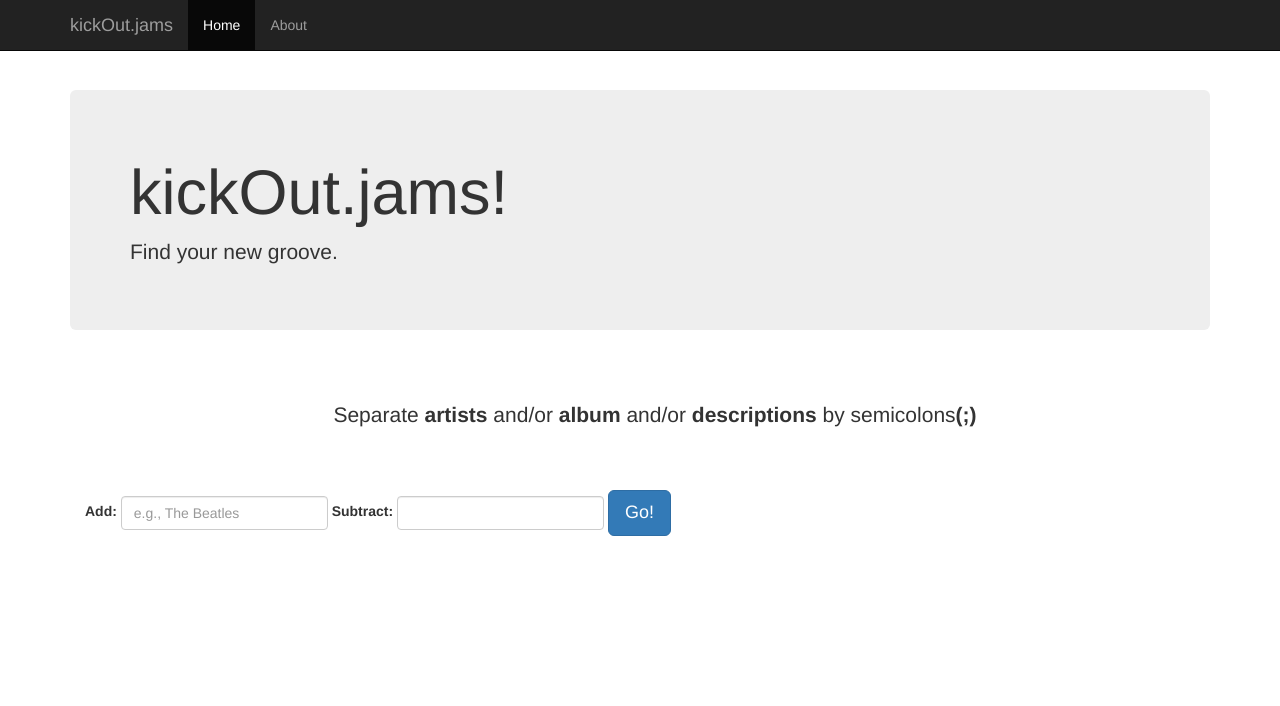
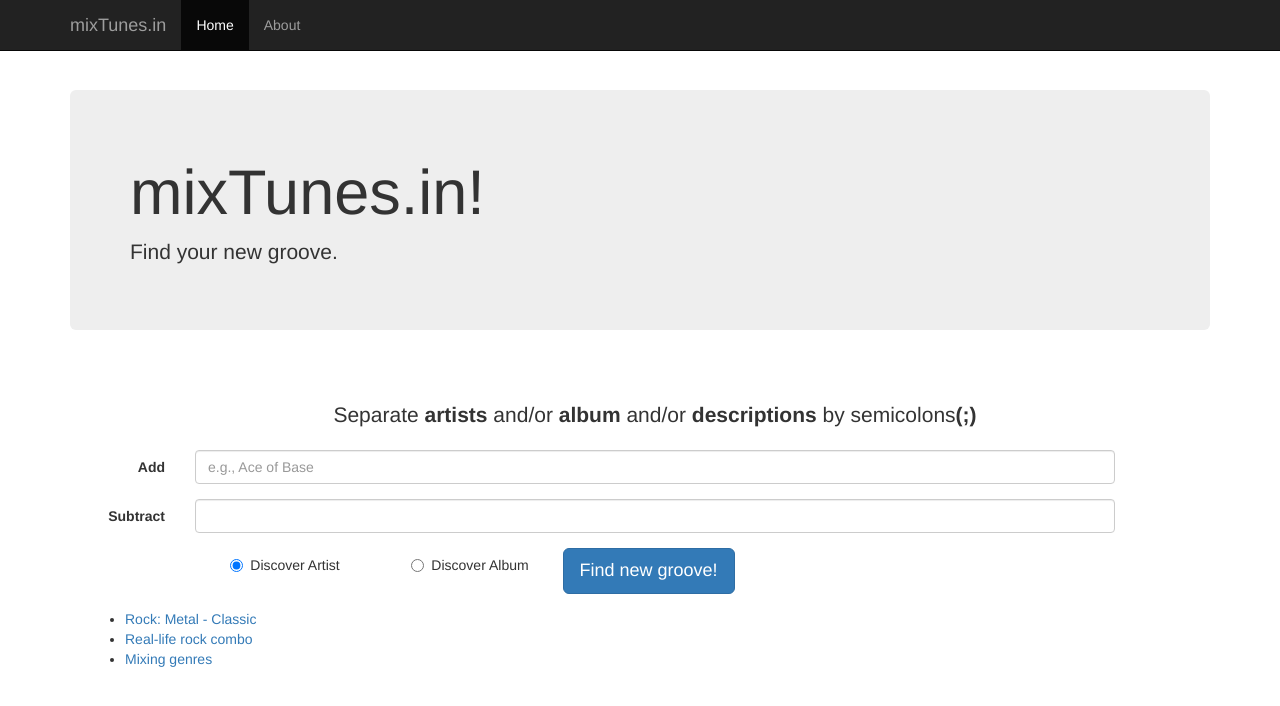
Before and after one commit to dhochste/project_app, a Python web app: template templates/index.html in a window 1280 px wide. Shown: the top 706 px of the page. Run offline with Jinja, Linux system fonts and the light colour scheme; the template is opened without the code that fills it, so the values that code supplies are empty; some libraries are stand-ins or nearby versions.

Commit message:
Rearrange front end: Lengthed input boxes. Added radio buttons to provide results by artist vs by album (option not live yet, though). Updated example links to be working well.

```diff
--- a/templates/index.html
+++ b/templates/index.html
@@ -8,7 +8,7 @@
     <meta name="author" content="David L. Hochstetler">
     <link rel="icon" href="../../favicon.ico">
 
-    <title>Welcome to kickOut.jams!</title>
+    <title>Welcome to mixtunes.in!</title>
 
     <!-- Bootstrap core CSS -->
     <link href="../static/css/bootstrap.min.css" rel="stylesheet">
@@ -38,7 +38,7 @@
             <span class="icon-bar"></span>
             <span class="icon-bar"></span>
           </button>
-          <a class="navbar-brand" href="./">kickOut.jams</a>
+          <a class="navbar-brand" href="./">mixTunes.in</a>
         </div>
 
         <div id="navbar" class="collapse navbar-collapse">
@@ -56,37 +56,62 @@
 
       <!-- Main jumbotron for a primary marketing message or call to action -->
       <div class="jumbotron">
-        <h1>kickOut.jams!</h1>
+        <h1>mixTunes.in!</h1>
         <p>Find your new groove.</p>
       </div>
 
       <div class = "container">
         <div class="starter-template">
           <p class="lead"> Separate <strong>artists</strong> and/or <strong>album</strong> and/or <strong>descriptions</strong> by semicolons<strong>(;)</strong> </p>
-        </div>
 
-        <!-- <form class="form-inline" action="/output" method="GET"> -->
-        <form class="form-inline" action="/output" method="GET">
-          <div class="form-group">
-            <label for="ID">Add: </label>
-            <input type="text" class="form-control" id="inputAdd" name="inputAdd" placeholder="e.g., The Beatles">
-          </div>
+          <!-- <form class="form-inline" action="/output" method="GET"> -->
+          <form class="form-horizontal" action="/output" name="inputform" method="GET">
 
-          <div class="form-group">
-            <label for="ID">Subtract: </label>
-            <input type="text" class="form-control" id="inputSubtract" name="inputSubtract">
-          </div>
+            <div class="form-group">
+              <label class="col-md-1 control-label" for="formGroupInputAdd">Add </label>
+              <div class="col-md-10">
+                <input type="text" class="form-control" id="inputAdd" name="inputAdd" placeholder="e.g., Ace of Base">
+              </div>
+            </div>
+            <div class="form-group">
+              <label class="col-md-1 control-label" for="formGroupInputSubtract">Subtract </label>
+              <div class="col-md-10">
+                <input type="text" class="form-control" id="inputSubtract" name="inputSubtract">
+              </div>
+            </div>
+            <div class="radio col-sm-2 col-sm-offset-1">
+              <label>
+                <input type="radio" name="optionsRadios" id="radioArtist" value="optionArtist" checked> Discover Artist
+              </label>
+            </div>
+            <div class="radio col-sm-2">
+              <label>
+                <input type="radio" name="optionsRadios" id="radioTitle" value="optionTitle"> Discover Album
+              </label>
+            </div>
+            <div class="form-group col-sm-2">
+              <button type="submit" class="btn btn-lg btn-primary"> Find new groove! </button>
+            </div>
 
-          <div class="form-group">
-            <button type="submit" class="btn btn-lg btn-primary"> Go! </button>
-          </div>
+          </form><!-- form-horizontal -->
 
-          <!-- <button type="submit" class="btn btn-lg btn-success"> + </button> -->
-        </form>
-      </div>
+        </div><!-- starter-template-->
+      </div><!-- container: Input forms-->
 
 
-    </div><!-- /.container-->
+      <div class = "container">
+        <ul>
+          <li> <a href=# onclick="document.inputform.inputAdd.value='Metallica';
+            document.inputform.inputSubtract.value='Rolling Stones';return false;" > Rock: Metal - Classic </a></li>
+          <li> <a href=# onclick="document.inputform.inputAdd.value='Rage Against the Machine; Soundgarden';
+            document.inputform.inputSubtract.value='';return false;">
+            Real-life rock combo</a> </li>
+          <li> <a href=# onclick="document.inputform.inputAdd.value='Jay-Z; classical; jazz';
+            document.inputform.inputSubtract.value='';return false;"> Mixing genres</a> </li>
+        </ul>
+      </div> <!-- container: Example Links -->
+
+    </div><!-- container: Main body -->
 
 
     <!-- Bootstrap core JavaScript
```
Also changed, not shown: templates/output.html (+52 -26 lines), views.py (+6 -1 lines).
